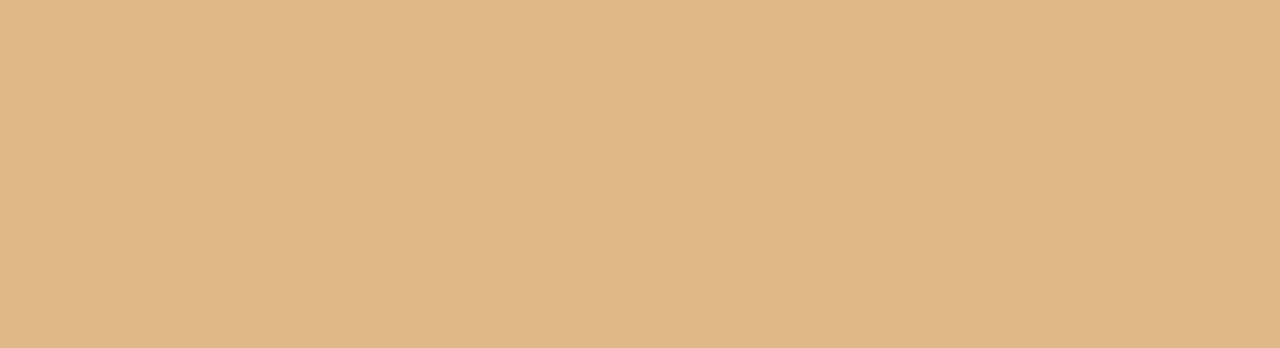
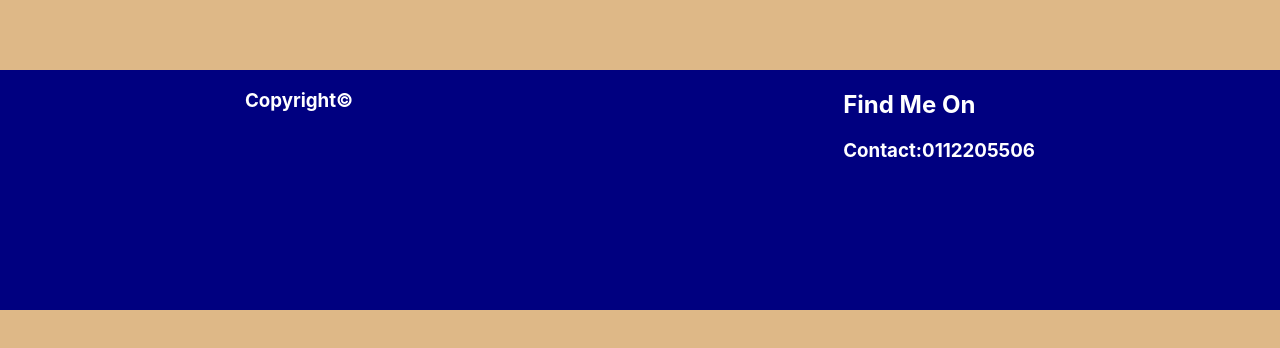
Before and after one commit to ErickMigwi/Assesment8, a React (Create React App) app: page /posts in a window 1280 px wide. Shown: the part 412-760 px from the top of the page. Built offline with nearby package versions, Linux system fonts and the light colour scheme; no server answers.

Commit message:
add files

```diff
--- a/src/App.css
+++ b/src/App.css
@@ -84,3 +84,29 @@ body{
   margin-right: 15px;
 
 }
+#footer{
+  background-color: navy;
+  color: white;
+  width: 100%;
+  margin-top: 50vh;
+  display: flex;
+  flex-direction: row;
+  height: 30vh;
+  justify-content: space-around;
+}
+#input{
+  display: flex;
+  flex-direction: column;
+  width: 100%;
+  justify-content: center;
+  align-items: center;
+}
+#input input{
+  width: 20vw;
+
+  height: 5vh;
+}
+#input button{
+  width: 5vw;
+  height: 6vh;
+}
--- a/src/App.js
+++ b/src/App.js
@@ -29,7 +29,18 @@ function App() {
      <Route path='/posts' element={<Posts/>}/>
      <Route path='/onePost' element={<OnePost/>}/>
      </Routes>
+    <div id='footer'>
+      <div>
+      <h3>Copyright© </h3>
+      </div>
+      <div id='contact'>
+      <h2>Find Me On</h2>
+      <h3>Contact:0112205506</h3>
+      </div>
+
+    </div>
      </PostsContext.Provider>
+
     </div>
   );
 }
--- a/src/components/NavBar.jsx
+++ b/src/components/NavBar.jsx
@@ -7,9 +7,9 @@ function NavBar() {
         <h1>POSTS</h1>
         </div>
         <div id='nav'>
-<NavLink id='button' to={'/'} activeclassName="active-link" >Home</NavLink>
-      <NavLink  id='button' to={'/posts'} activeclassName="active-link">Posts</NavLink>
-<NavLink  id='button' to={'/onePost'} activeclassName="active-link">OnePosts</NavLink>
+<NavLink id='button' to={'/'} activeClassName="active" >Home</NavLink>
+      <NavLink  id='button' to={'/posts'} activeClassName="active">Posts</NavLink>
+<NavLink  id='button' to={'/onePost'} activeClassName="active">OnePosts</NavLink>
 </div>
     </div>
   )
--- a/src/components/OnePost.jsx
+++ b/src/components/OnePost.jsx
@@ -4,15 +4,13 @@ import { PostsContext } from '../App'
 function OnePost() {
     let post = useContext(PostsContext)
     const [value, setValue] = useState(0)
-    const [id, setId] = useState(0)
+
     const [onePost, setOnePost] = useState([])
     let handleChange = (e)=>{
    setValue(e.target.value)
 //    console.log(value);
     }
     let handleClick = ()=>{
-    setId(value)
-    console.log(id);
     console.log(post);
     post.map((item)=>{
         if(item.id==value){
@@ -27,12 +25,13 @@ function OnePost() {
 
   return (
     <div>
-
+     <div id="input">
         <h1>Enter id:</h1>
         <label> Id:
       <input type="text" onChange={handleChange} />
       <button onClick={handleClick}>submit</button>
       </label>
+      </div>
 
       {onePost ? (
           <div id='post'>
@@ -40,7 +39,7 @@ function OnePost() {
             <p>{onePost.body}</p>
           </div>
         ) : (
-          <p>No post found with id: {id}</p>
+          <p>No post found with id: {value}</p>
         )}
     </div>
   )
```
